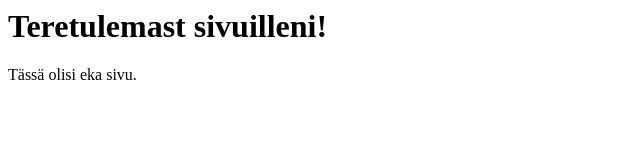
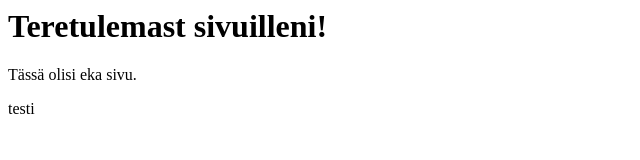
Before and after one commit to Terroristaa/Terroristaa.github.io, a plain HTML site: page index.HTML in a window 1280 px wide. Shown: the full height of the page, 0-640 px from the left. Drawn offline with Linux system fonts and the light colour scheme.

Commit message:
modified:   index.HTML

```diff
--- a/index.HTML
+++ b/index.HTML
@@ -12,6 +12,8 @@
 
     <p>Tässä olisi eka sivu.</p>
 
+    <p>testi</p>
+
   </body>
 
 </html>
```
